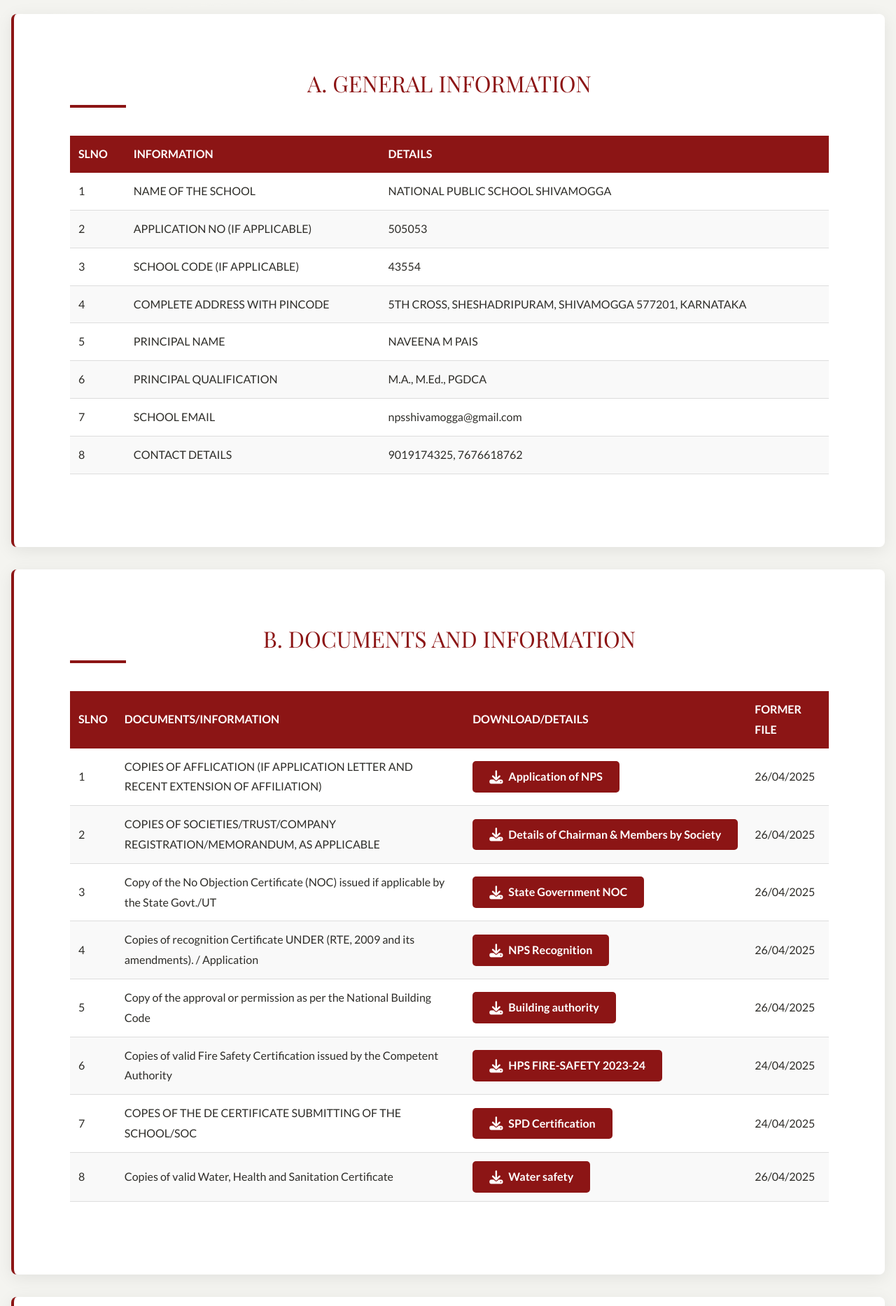
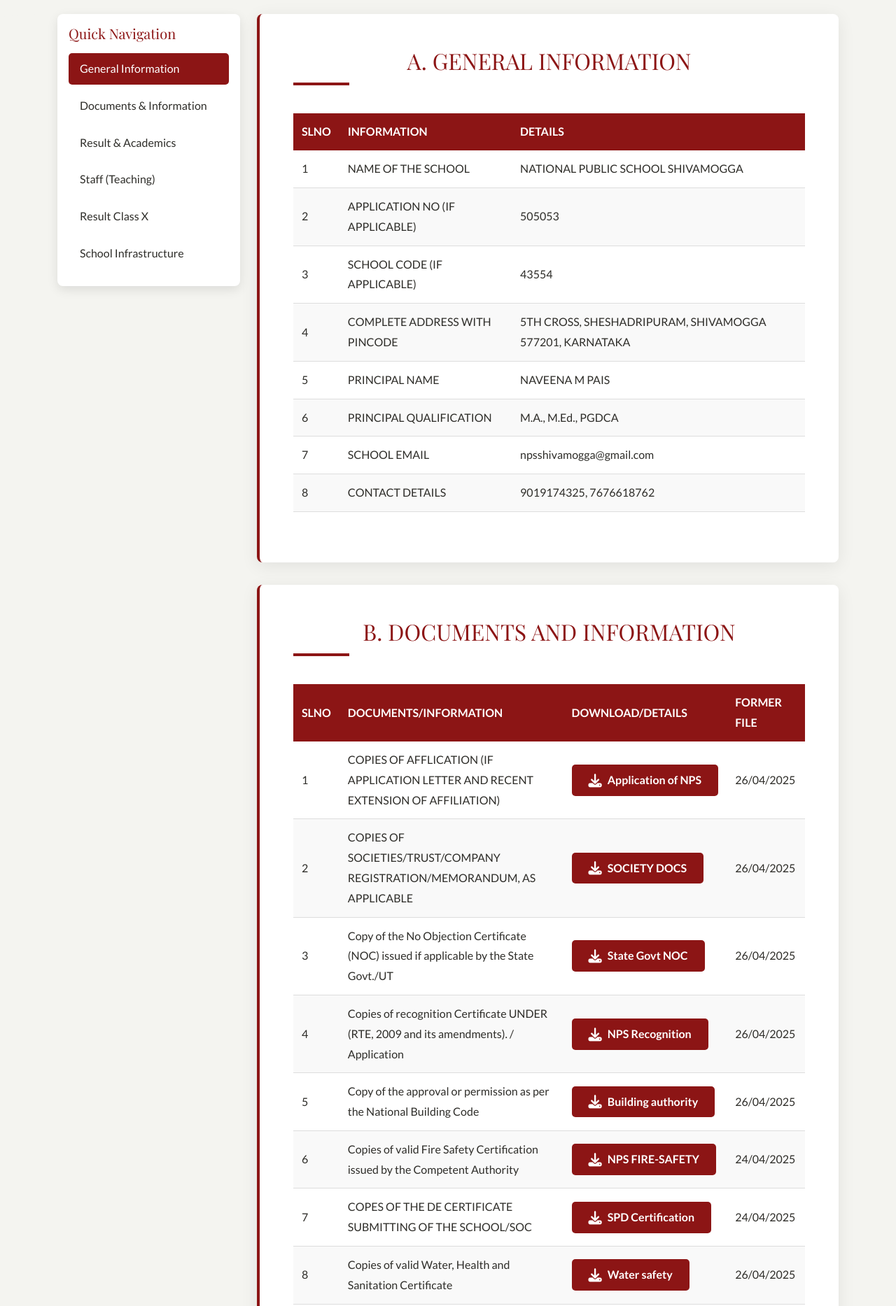
Before and after one commit to Devika2605/nps-web, a plain HTML site: page cbse-affiliation.html in a window 1280 px wide. Shown: the part 460-2327 px from the top of the page at 70% size. Drawn offline with nearby package versions, Linux system fonts and the light colour scheme; files that its build step writes are made by us from their sources; files whose address does not match are found by name.

Commit message:
Update cbse-affiliation.html

```diff
--- a/cbse-affiliation.html
+++ b/cbse-affiliation.html
@@ -147,7 +147,7 @@
             background: white;
             border-radius: 8px;
             box-shadow: 0 5px 25px rgba(0, 0, 0, 0.08);
-            padding: 5rem;
+            padding: 3rem;
             margin-bottom: 2rem;
             transition: all 0.4s ease;
             border-left: 4px solid var(--primary-red);
@@ -215,6 +215,36 @@
 
         .download-btn i {
             font-size: 1.2rem;
+        }
+
+        /* Navigation Buttons */
+        .section-nav {
+            position: sticky;
+            top: 100px;
+            z-index: 10;
+            background: white;
+            border-radius: 8px;
+            box-shadow: 0 5px 15px rgba(0, 0, 0, 0.1);
+            padding: 1rem;
+            margin-bottom: 2rem;
+        }
+
+        .nav-pills .nav-link {
+            color: var(--dark-grey);
+            font-weight: 500;
+            border-radius: 5px;
+            margin-bottom: 0.5rem;
+            transition: all 0.3s ease;
+        }
+
+        .nav-pills .nav-link:hover {
+            background-color: rgba(140, 21, 21, 0.1);
+            color: var(--primary-red);
+        }
+
+        .nav-pills .nav-link.active {
+            background-color: var(--primary-red);
+            color: white;
         }
 
         /* Footer */
@@ -314,6 +344,11 @@
                 border-radius: 0.5rem;
                 box-shadow: 0 5px 15px rgba(0, 0, 0, 0.1);
                 margin-top: 1rem;
+            }
+
+            .section-nav {
+                position: static;
+                margin-bottom: 2rem;
             }
         }
 
@@ -569,9 +604,11 @@
                                         <span class="ms-2 small">&rsaquo;</span>
                                     </a>
                                     <ul class="dropdown-menu submenu">
-                                        <li><a class="dropdown-item" href="president.html">President's Message</a></li>
-                                        <li><a class="dropdown-item" href="secretary.html">Secretary's Message</a></li>
-                                        <li><a class="dropdown-item" href="directors.html">Board of Directors</a></li>
+                                        <li><a class="dropdown-item py-2 px-3 fs-5" href="president.html">President's Message</a></li>
+                                        <li><hr class="dropdown-divider m-0"></li>
+                                        <li><a class="dropdown-item py-2 px-3 fs-5" href="secretary.html">Secretary's Message</a></li>
+                                        <li><hr class="dropdown-divider m-0"></li>
+                                        <li><a class="dropdown-item py-2 px-3 fs-5" href="directors.html">Board of Directors</a></li>
                                     </ul>
                                 </li>
                                 <li>
@@ -629,18 +666,46 @@
     <!-- Hero Section -->
     <section class="hero-section d-flex align-items-center">
         <div class="container text-center position-relative z-index-2">
-            <h1 class="hero-title animate_animated animate_fadeInDown">CBSE Affiliation</h1>
-            <p class="lead animate_animated animatefadeInUp animate_delay-1s">Official documents and information</p>
+            <h1 class="hero-title animate__animated animate__fadeInDown">CBSE Affiliation</h1>
+            <p class="lead animate__animated animate__fadeInUp animate__delay-1s">Official documents and information</p>
         </div>
     </section>
 
     <!-- Main Content -->
     <section class="content-section">
-        <div class="container">
-            <div class="row justify-content-center">
-                <div class="col-12">
+        <div class="container-lg"> <!-- Changed to container-lg for slightly smaller width -->
+            <div class="row">
+                <!-- Navigation Sidebar -->
+                <div class="col-lg-3 d-none d-lg-block">
+                    <div class="section-nav">
+                        <h5 class="mb-3">Quick Navigation</h5>
+                        <ul class="nav nav-pills flex-column">
+                            <li class="nav-item">
+                                <a class="nav-link" href="#general-info">General Information</a>
+                            </li>
+                            <li class="nav-item">
+                                <a class="nav-link" href="#documents-info">Documents & Information</a>
+                            </li>
+                            <li class="nav-item">
+                                <a class="nav-link" href="#result-academics">Result & Academics</a>
+                            </li>
+                            <li class="nav-item">
+                                <a class="nav-link" href="#staff-teaching">Staff (Teaching)</a>
+                            </li>
+                            <li class="nav-item">
+                                <a class="nav-link" href="#result-class-x">Result Class X</a>
+                            </li>
+                            <li class="nav-item">
+                                <a class="nav-link" href="#school-infra">School Infrastructure</a>
+                            </li>
+                        </ul>
+                    </div>
+                </div>
+
+                <!-- Main Content -->
+                <div class="col-lg-9">
                     <!-- General Information -->
-                    <div class="info-card animate_animated animate_fadeIn" data-aos="fade-up">
+                    <div class="info-card animate__animated animate__fadeIn" data-aos="fade-up" id="general-info">
                         <h2 class="section-title">A. GENERAL INFORMATION</h2>
                         <div class="table-responsive">
                             <table class="info-table">
@@ -698,7 +763,7 @@
                     </div>
 
                     <!-- Documents and Information -->
-                    <div class="info-card animate_animated animatefadeIn animate_delay-1s" data-aos="fade-up">
+                    <div class="info-card animate__animated animate__fadeIn animate__delay-1s" data-aos="fade-up" id="documents-info">
                         <h2 class="section-title">B. DOCUMENTS AND INFORMATION</h2>
                         <div class="table-responsive">
                             <table class="info-table">
@@ -724,8 +789,7 @@
                                         <td>COPIES OF SOCIETIES/TRUST/COMPANY REGISTRATION/MEMORANDUM, AS APPLICABLE
                                         </td>
                                         <td><a href="images/cbse-affiliation/details of chairman and society.pdf"
-                                                class="download-btn" download><i class="fas fa-download"></i> Details of
-                                                Chairman & Members by Society</a></td>
+                                                class="download-btn" download><i class="fas fa-download"></i> SOCIETY DOCS</a></td>
                                         <td>26/04/2025</td>
                                     </tr>
                                     <tr>
@@ -733,7 +797,7 @@
                                         <td>Copy of the No Objection Certificate (NOC) issued if applicable by the State
                                             Govt./UT</td>
                                         <td><a href="images/cbse-affiliation/noc.pdf" class="download-btn" download><i
-                                                    class="fas fa-download"></i> State Government NOC</a></td>
+                                                    class="fas fa-download"></i> State Govt NOC</a></td>
                                         <td>26/04/2025</td>
                                     </tr>
                                     <tr>
@@ -758,7 +822,7 @@
                                         <td>Copies of valid Fire Safety Certification issued by the Competent Authority
                                         </td>
                                         <td><a href="images/cbse-affiliation/nps fire saqfety.pdf" class="download-btn"
-                                                download><i class="fas fa-download"></i> HPS FIRE-SAFETY 2023-24</a>
+                                                download><i class="fas fa-download"></i> NPS FIRE-SAFETY</a>
                                         </td>
                                         <td>24/04/2025</td>
                                     </tr>
@@ -783,7 +847,7 @@
                     </div>
 
                     <!-- Result and Academics -->
-                    <div class="info-card animate_animated animatefadeIn animate_delay-2s" data-aos="fade-up">
+                    <div class="info-card animate__animated animate__fadeIn animate__delay-2s" data-aos="fade-up" id="result-academics">
                         <h2 class="section-title">C. RESULT AND ACADEMICS</h2>
                         <div class="table-responsive">
                             <table class="info-table">
@@ -805,22 +869,20 @@
                                         <td>2</td>
                                         <td>ANNUAL ACADEMIC CALENDER</td>
                                         <td><a href="images/cbse-affiliation/annual calender.pdf" class="download-btn"
-                                                download><i class="fas fa-download"></i> Annual Educational calendar</a>
+                                                download><i class="fas fa-download"></i> Annual calendar</a>
                                         </td>
                                     </tr>
                                     <tr>
                                         <td>3</td>
                                         <td>LIST OF SCHOOL MANAGEMENT COMMITTEE (SMC)</td>
                                         <td><a href="images/cbse-affiliation/school management committe.pdf"
-                                                class="download-btn" download><i class="fas fa-download"></i> School
-                                                management committee</a></td>
+                                                class="download-btn" download><i class="fas fa-download"></i> Committee</a></td>
                                     </tr>
                                     <tr>
                                         <td>4</td>
                                         <td>LIST OF PARENT TEACHERS ASSOCIATION (PTA) MEMBERS</td>
                                         <td><a href="images/cbse-affiliation/parents teachers association.pdf"
-                                                class="download-btn" download><i class="fas fa-download"></i> Parents
-                                                Teachers Association</a></td>
+                                                class="download-btn" download><i class="fas fa-download"></i> Association</a></td>
                                     </tr>
                                     <tr>
                                         <td>5</td>
@@ -834,7 +896,7 @@
                     </div>
 
                     <!-- Staff (Teaching) -->
-                    <div class="info-card animate_animated animatefadeIn animate_delay-3s" data-aos="fade-up">
+                    <div class="info-card animate__animated animate__fadeIn animate__delay-3s" data-aos="fade-up" id="staff-teaching">
                         <h2 class="section-title">D. STAFF (TEACHING)</h2>
                         <div class="table-responsive">
                             <table class="info-table">
@@ -892,7 +954,7 @@
                     </div>
 
                     <!-- Result Class X -->
-                    <div class="info-card animate_animated animatefadeIn animate_delay-4s" data-aos="fade-up">
+                    <div class="info-card animate__animated animate__fadeIn animate__delay-4s" data-aos="fade-up" id="result-class-x">
                         <h2 class="section-title">RESULT CLASS X</h2>
                         <div class="table-responsive">
                             <table class="info-table">
@@ -921,7 +983,7 @@
                     </div>
 
                     <!-- School Infrastructure -->
-                    <div class="info-card animate_animated animatefadeIn animate_delay-5s" data-aos="fade-up">
+                    <div class="info-card animate__animated animate__fadeIn animate__delay-5s" data-aos="fade-up" id="school-infra">
                         <h2 class="section-title">E: SCHOOL INFRASTRUCTURE</h2>
                         <div class="table-responsive">
                             <table class="info-table">
@@ -1096,6 +1158,30 @@
                     }
                 }
             });
+
+            // Update active nav link on scroll
+            const sections = document.querySelectorAll('.info-card');
+            const navLinks = document.querySelectorAll('.nav-pills .nav-link');
+
+            window.addEventListener('scroll', function() {
+                let current = '';
+
+                sections.forEach(section => {
+                    const sectionTop = section.offsetTop;
+                    const sectionHeight = section.clientHeight;
+
+                    if (pageYOffset >= (sectionTop - 100)) {
+                        current = section.getAttribute('id');
+                    }
+                });
+
+                navLinks.forEach(link => {
+                    link.classList.remove('active');
+                    if (link.getAttribute('href') === `#${current}`) {
+                        link.classList.add('active');
+                    }
+                });
+            });
         });
 
         // Trigger animations on page load
```
